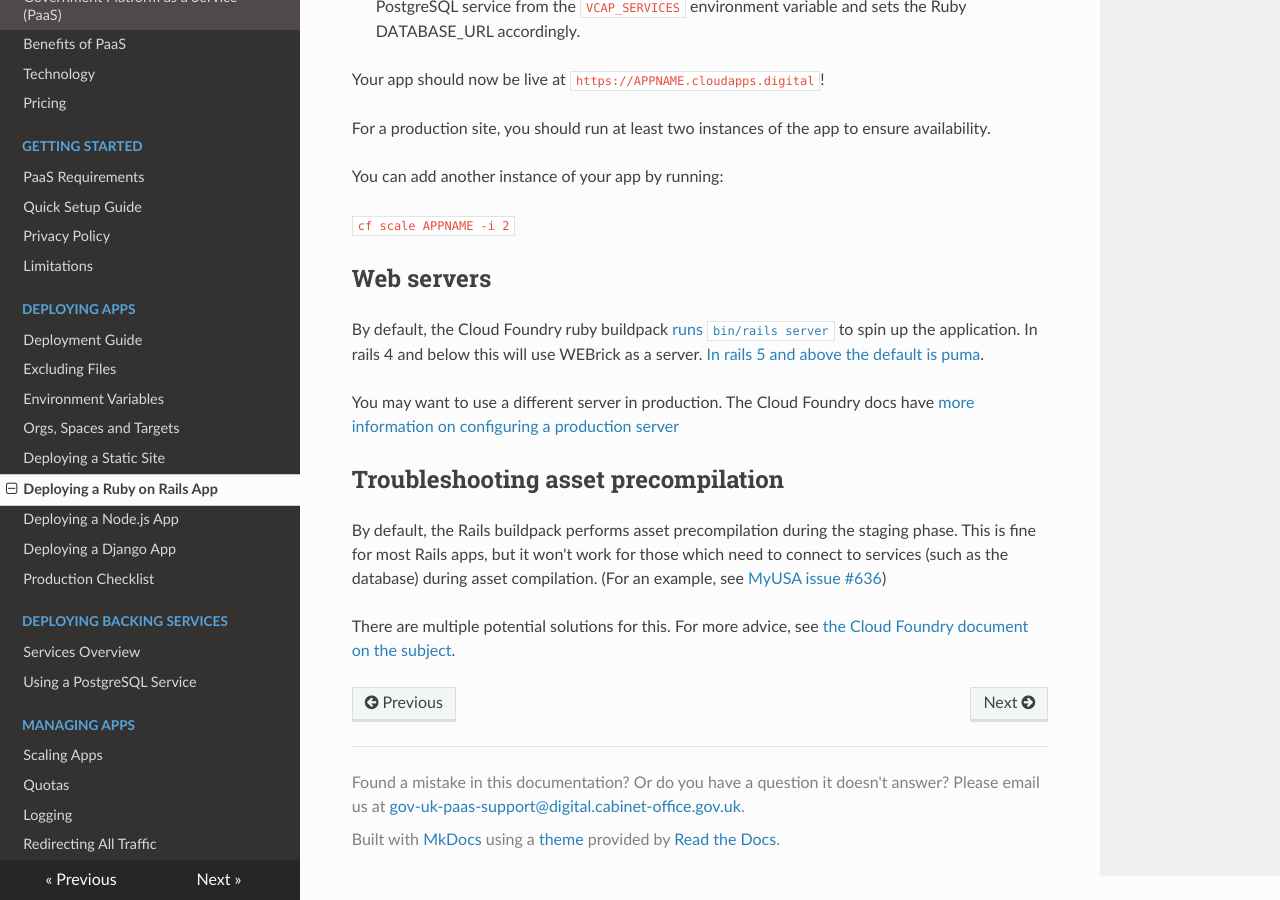
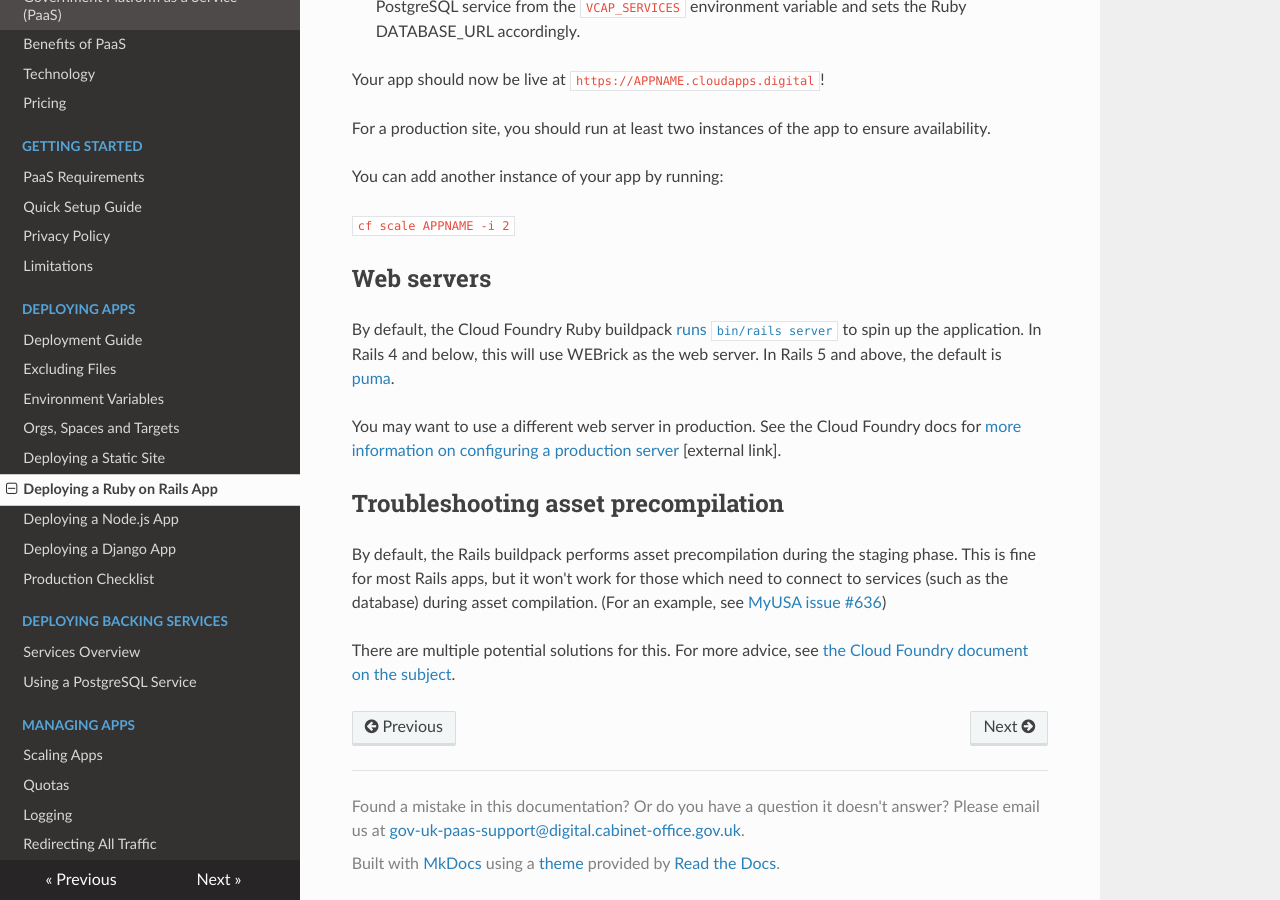
Before and after one commit to alphagov/paas-developer-docs, an MkDocs documentation site: the page built from docs/deploying_apps/deploying_rails.md, in a window 1280 px wide and 900 px high, scrolled down 1388 px. Built offline with MkDocs 1.6.1, drawn with Linux system fonts in a browser that asks for light colours; nearby versions of some CDN libraries; old or Windows-style settings are respelled for this version of MkDocs.

Commit message:
Ruby web server information edit for style
Punctuation, link style, flag external link to CF docs to avoid
confusion.

```diff
--- a/docs/deploying_apps/deploying_rails.md
+++ b/docs/deploying_apps/deploying_rails.md
@@ -65,16 +65,14 @@ You can add another instance of your app by running:
 
 ## Web servers
 
-By default, the Cloud Foundry ruby buildpack [runs `bin/rails server`][cf-buildpack-rails]
-to spin up the application. In rails 4 and below this will use WEBrick as a
-server. [In rails 5 and above the default is
-puma](http://guides.rubyonrails.org/getting_started.html#starting-up-the-web-server).
+By default, the Cloud Foundry Ruby buildpack [runs `bin/rails server`](https://github.com/cloudfoundry/ruby-buildpack/blob/1f0ac3ce10866390d161c3f27e71d64890859454/lib/language_pack/rails4.rb#L27)
+to spin up the application. In Rails 4 and below, this will use WEBrick as the web
+server. In Rails 5 and above, the default is
+[puma](http://guides.rubyonrails.org/getting_started.html#starting-up-the-web-server).
 
-You may want to use a different server in production. The Cloud Foundry docs have
-[more information on configuring a production server][cf-docs-prodserver]
+You may want to use a different web server in production. See the Cloud Foundry docs for
+[more information on configuring a production server](https://docs.cloudfoundry.org/buildpacks/prod-server.html) [external link].
 
-[cf-buildpack-rails]: https://github.com/cloudfoundry/ruby-buildpack/blob/1f0ac3ce10866390d161c3f27e71d64890859454/lib/language_pack/rails4.rb#L27
-[cf-docs-prodserver]: https://docs.cloudfoundry.org/buildpacks/prod-server.html
 
 ## Troubleshooting asset precompilation
 
```
